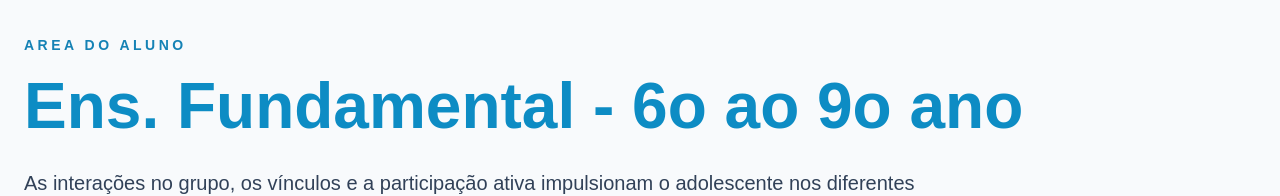
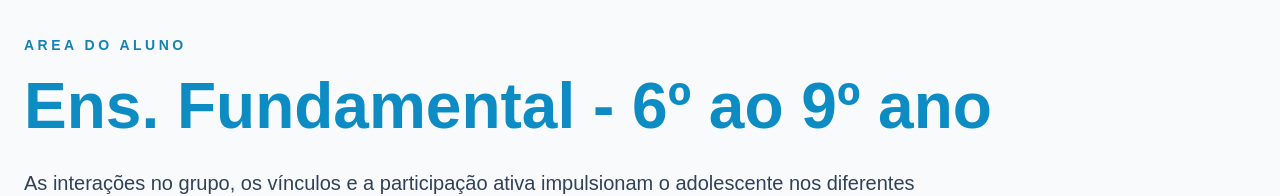
Before and after one commit to marielcbs/csf2022, a Next.js app: page /ens-fundamental-6o-ao-9o-ano in a window 1280 px wide. Shown: the part 142-338 px from the top of the page. Built offline with nearby package versions, Linux system fonts and the light colour scheme; no server answers; the database is empty.

Commit message:
Atualizações nas páginas de segmentos escolares

```diff
--- a/src/app/ed-infantil-g5-ef-anos-inicias-1o-ao-5o-ano/page.tsx
+++ b/src/app/ed-infantil-g5-ef-anos-inicias-1o-ao-5o-ano/page.tsx
@@ -7,7 +7,7 @@ export default async function InfantilFundamentalPage() {
 
   return (
     <StudentAreaPage
-      title="Ed. Infantil - G5 / Ens. Fundamental - 1o ao 5o ano"
+      title="Ed. Infantil - G5 / Ens. Fundamental - 1º ao 5º ano"
       description={studentAreas[0].description}
       downloads={downloads}
     />
--- a/src/app/ens-fundamental-6o-ao-9o-ano/page.tsx
+++ b/src/app/ens-fundamental-6o-ao-9o-ano/page.tsx
@@ -7,7 +7,7 @@ export default async function FundamentalPage() {
 
   return (
     <StudentAreaPage
-      title="Ens. Fundamental - 6o ao 9o ano"
+      title="Ens. Fundamental - 6º ao 9º ano"
       description={studentAreas[1].description}
       downloads={downloads}
     />
--- a/src/app/ens-medio-1a-e-2a-serie/page.tsx
+++ b/src/app/ens-medio-1a-e-2a-serie/page.tsx
@@ -7,7 +7,7 @@ export default async function MedioPrimeiraSegundaPage() {
 
   return (
     <StudentAreaPage
-      title="Ens. Medio - 1a e 2a serie"
+      title="Ens. Medio - 1ª e 2ª serie"
       description={studentAreas[2].description}
       downloads={downloads}
     />
--- a/src/app/ens-medio-3a-serie/page.tsx
+++ b/src/app/ens-medio-3a-serie/page.tsx
@@ -7,7 +7,7 @@ export default async function MedioTerceiraPage() {
 
   return (
     <StudentAreaPage
-      title="Ens. Medio - 3a serie"
+      title="Ens. Medio - 3ª serie"
       description={studentAreas[3].description}
       downloads={downloads}
     />
```
